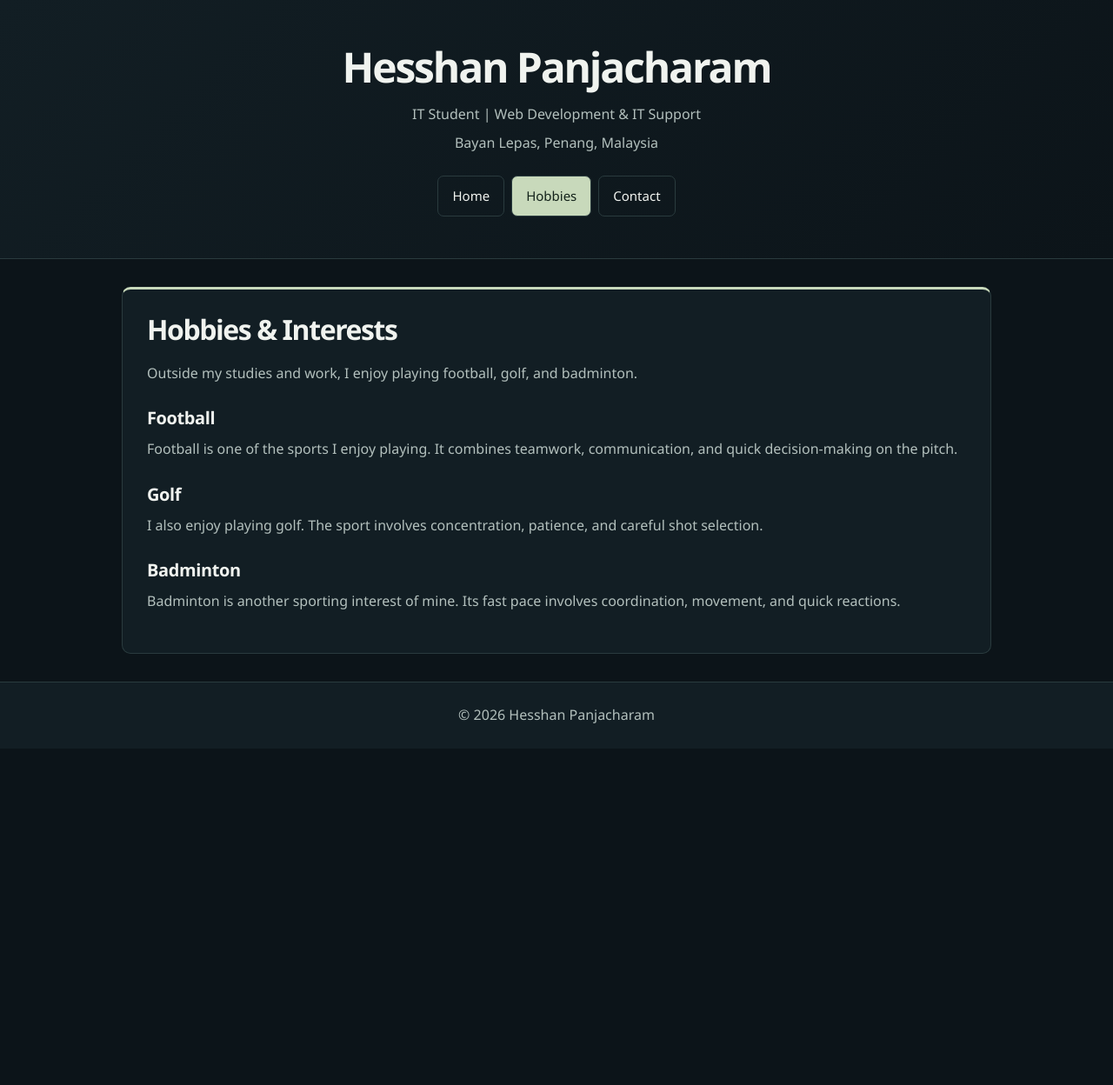
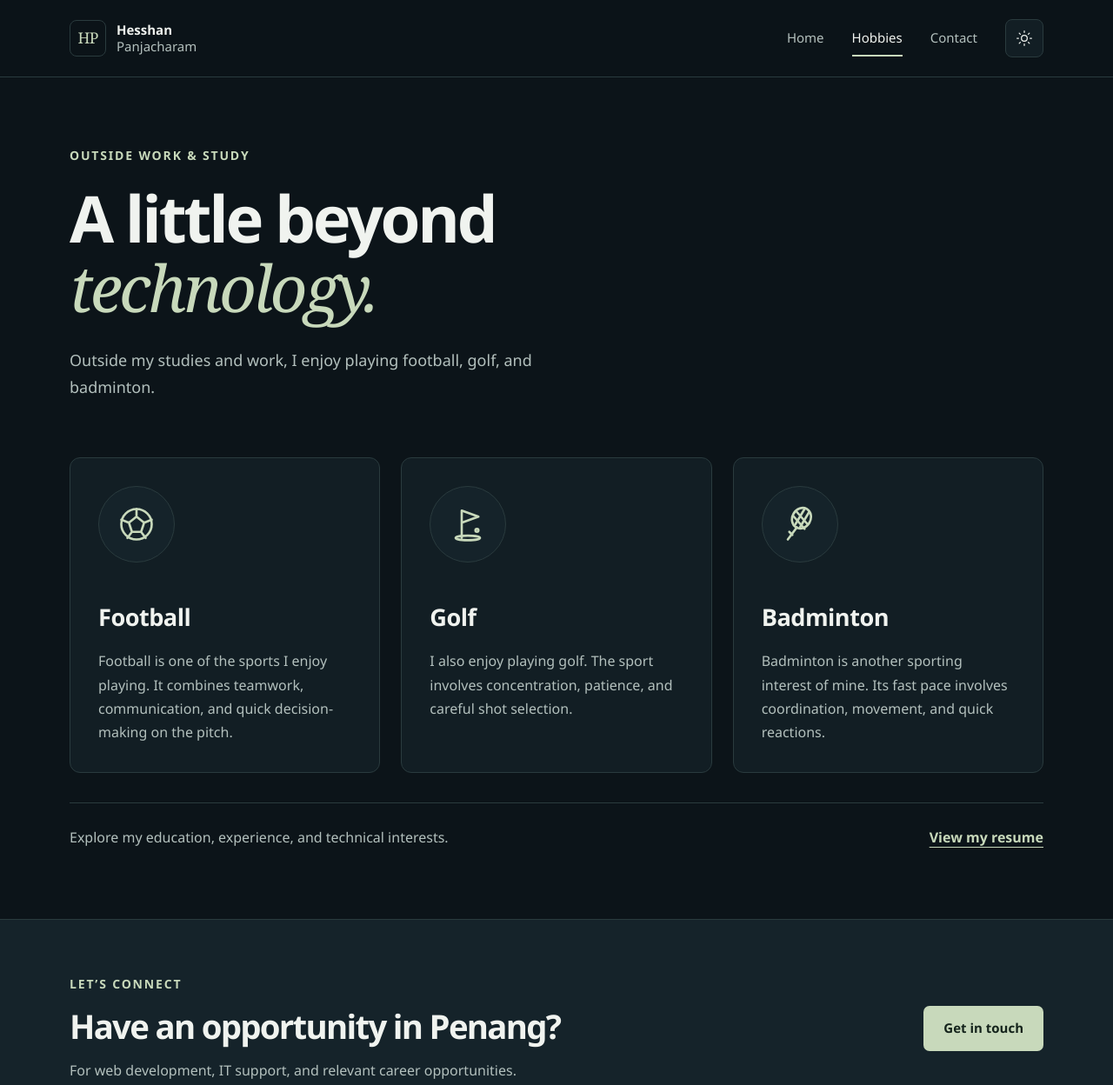
Before and after one commit to shann8888/my-resume-site, a plain HTML site: page hobbies.html in a window 1280 px wide. Shown: the top 1248 px of the page at 87% size. Before the commit the page ends 861 px from the top, so only its background shows below. Drawn offline with Linux system fonts and the light colour scheme.

Commit message:
Redesign hobbies page with sport cards and theme controls

```diff
--- a/hobbies.html
+++ b/hobbies.html
@@ -1,58 +1,87 @@
 <!DOCTYPE html>
-<html lang="en">
+<html lang="en" data-theme="dark">
 <head>
+    <meta charset="UTF-8">
+    <meta name="viewport" content="width=device-width, initial-scale=1">
+    <meta name="description" content="Outside studies and work: Hesshan Panjacharam&#x27;s interests in football, golf, and badminton.">
+    <meta name="color-scheme" content="dark light">
+    <meta name="theme-color" content="#0c1419">
+    <meta property="og:title" content="Hobbies | Hesshan Panjacharam">
+    <meta property="og:description" content="Outside studies and work: Hesshan Panjacharam&#x27;s interests in football, golf, and badminton.">
+    <meta property="og:type" content="website">
+    <title>Hobbies | Hesshan Panjacharam</title>
+    <!-- Set the saved theme before the stylesheet paints the page. -->
+    <script src="theme.js"></script>
     <link rel="stylesheet" href="style.css">
-    <meta charset="UTF-8">
-    <meta name="viewport" content="width=device-width, initial-scale=1.0">
-    <meta name="description"
-          content="Discover Hesshan Panjacharam's sporting interests: football, golf, and badminton.">
-    <title>Hobbies | Hesshan Panjacharam</title>
 </head>
-<body>
-<header>
-    <h1>Hesshan Panjacharam</h1>
-    <p>IT Student | Web Development &amp; IT Support</p>
-    <p>Bayan Lepas, Penang, Malaysia</p>
+<body id="top">
+<a class="skip-link" href="#main-content">Skip to content</a>
+<header class="site-header">
+    <div class="container header-inner">
+        <a class="brand" href="index.html" aria-label="Hesshan Panjacharam home">
+            <span class="brand-mark" aria-hidden="true">HP</span>
+            <span class="brand-name">Hesshan<span>Panjacharam</span></span>
+        </a>
+        <nav class="primary-nav" id="primary-nav" aria-label="Main navigation">
+            <ul><li><a href="index.html">Home</a></li><li><a href="hobbies.html" aria-current="page">Hobbies</a></li><li><a href="contact.html">Contact</a></li></ul>
+        </nav>
+        <div class="header-actions">
+            <button class="theme-toggle" type="button" aria-label="Switch to light theme" title="Switch to light theme">
+                <svg class="icon sun-icon" viewBox="0 0 24 24" fill="none" stroke="currentColor" stroke-width="1.5" stroke-linecap="round" stroke-linejoin="round" aria-hidden="true"><circle cx="12" cy="12" r="4"/><path d="M12 2v2m0 16v2M2 12h2m16 0h2M5 5l1.5 1.5m11 11L19 19M5 19l1.5-1.5m11-11L19 5"/></svg><svg class="icon moon-icon" viewBox="0 0 24 24" fill="none" stroke="currentColor" stroke-width="1.5" stroke-linecap="round" stroke-linejoin="round" aria-hidden="true"><path d="M20.8 13.2A9 9 0 0 1 10.8 3.1 9 9 0 1 0 20.8 13.2Z"/></svg>
+            </button>
+            <button class="menu-toggle" type="button" aria-expanded="false" aria-controls="primary-nav">
+                <span>Menu</span><svg class="icon " viewBox="0 0 24 24" fill="none" stroke="currentColor" stroke-width="1.5" stroke-linecap="round" stroke-linejoin="round" aria-hidden="true"><path d="M4 7h16M4 12h16M4 17h16"/></svg>
+            </button>
+        </div>
+    </div>
+</header>
+<main id="main-content" tabindex="-1">
+    <section class="page-hero container">
+        <p class="eyebrow hero-entry">OUTSIDE WORK &amp; STUDY</p>
+        <h1 class="hero-entry">A little beyond<br><em>technology.</em></h1>
+        <p class="page-intro hero-entry">Outside my studies and work, I enjoy playing football, golf, and badminton.</p>
+    </section>
+    <section class="container hobbies-section" aria-labelledby="hobbies-heading">
+        <h2 class="visually-hidden" id="hobbies-heading">Hobbies &amp; Interests</h2>
+        <div class="sports-grid">
+            <article class="sport-card reveal">
+                <span class="sport-illustration"><svg class="icon " viewBox="0 0 24 24" fill="none" stroke="currentColor" stroke-width="1.5" stroke-linecap="round" stroke-linejoin="round" aria-hidden="true"><circle cx="12" cy="12" r="10"/><path d="m12 7 5 4-2 6H9l-2-6 5-4Zm0 0V2m5 9 5-2m-7 8 3 4m-9-4-3 4m1-10L2 9"/></svg></span>
+                <h3>Football</h3><p>Football is one of the sports I enjoy playing. It combines teamwork, communication, and quick decision-making on the pitch.</p>
+            </article>
+            <article class="sport-card reveal">
+                <span class="sport-illustration"><svg class="icon " viewBox="0 0 24 24" fill="none" stroke="currentColor" stroke-width="1.5" stroke-linecap="round" stroke-linejoin="round" aria-hidden="true"><path d="M8 21V3l11 4-11 4"/><ellipse cx="12" cy="21" rx="8" ry="1.5"/><circle cx="18" cy="16" r="1"/></svg></span>
+                <h3>Golf</h3><p>I also enjoy playing golf. The sport involves concentration, patience, and careful shot selection.</p>
+            </article>
+            <article class="sport-card reveal">
+                <span class="sport-illustration"><svg class="icon " viewBox="0 0 24 24" fill="none" stroke="currentColor" stroke-width="1.5" stroke-linecap="round" stroke-linejoin="round" aria-hidden="true"><ellipse cx="13" cy="8" rx="6" ry="7" transform="rotate(30 13 8)"/><path d="m10 14-6 8m3-3-2-2m5-13 7 8m-9-5 7 8m0-13-6 10m9-8-6 10"/></svg></span>
+                <h3>Badminton</h3><p>Badminton is another sporting interest of mine. Its fast pace involves coordination, movement, and quick reactions.</p>
+            </article>
 
-    <nav aria-label="Main navigation">
-        <a href="index.html">Home</a>
-        <a href="hobbies.html" aria-current="page">Hobbies</a>
-        <a href="contact.html">Contact</a>
-    </nav>
-</header>
+        </div>
+        <div class="hobbies-return reveal"><p>Explore my education, experience, and technical interests.</p>
+            <a class="text-link" href="index.html">View my resume</a></div>
+    </section>
 
-<main>
-    <section>
-        <h2>Hobbies &amp; Interests</h2>
-        <p>
-            Outside my studies and work, I enjoy playing football,
-            golf, and badminton.
-        </p>
-
-        <h3>Football</h3>
-        <p>
-            Football is one of the sports I enjoy playing.
-            It combines teamwork, communication, and quick
-            decision-making on the pitch.
-        </p>
-
-        <h3>Golf</h3>
-        <p>
-            I also enjoy playing golf. The sport involves
-            concentration, patience, and careful shot selection.
-        </p>
-
-        <h3>Badminton</h3>
-        <p>
-            Badminton is another sporting interest of mine.
-            Its fast pace involves coordination, movement,
-            and quick reactions.
-        </p>
+    <section class="closing reveal">
+        <div class="container closing-inner">
+            <div><p class="eyebrow">LET’S CONNECT</p><h2>Have an opportunity in Penang?</h2>
+                <p>For web development, IT support, and relevant career opportunities.</p></div>
+            <a class="button button-primary" href="contact.html">Get in touch</a>
+        </div>
     </section>
 </main>
 
-<footer>
-    <p>&copy; 2026 Hesshan Panjacharam</p>
+<footer class="site-footer">
+    <div class="container footer-inner">
+        <div><a class="footer-name" href="index.html">Hesshan S/O Panjacharam</a>
+            <p>Information Technology · Penang, Malaysia</p></div>
+        <nav aria-label="Footer navigation">
+            <a href="https://github.com/shann8888">GitHub</a>
+            <a href="contact.html">Contact</a>
+            <a href="#top">Back to top</a>
+        </nav>
+        <p class="copyright">&copy; 2026 Hesshan Panjacharam</p>
+    </div>
 </footer>
 </body>
 </html>
```
